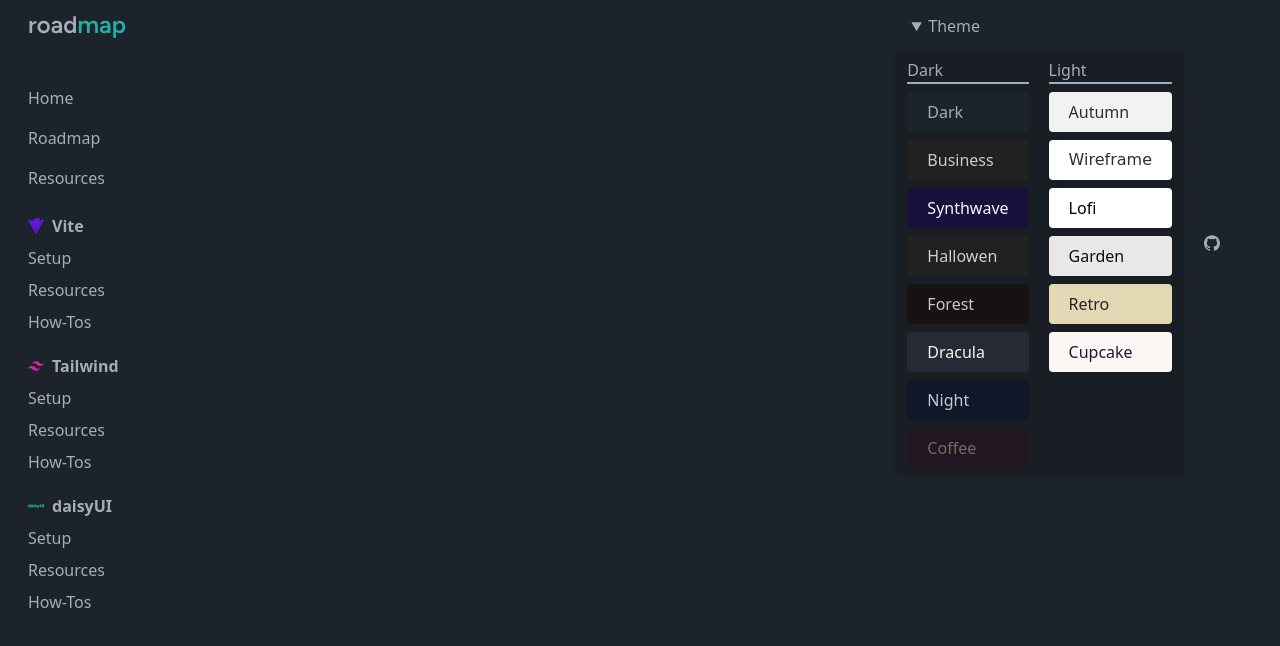
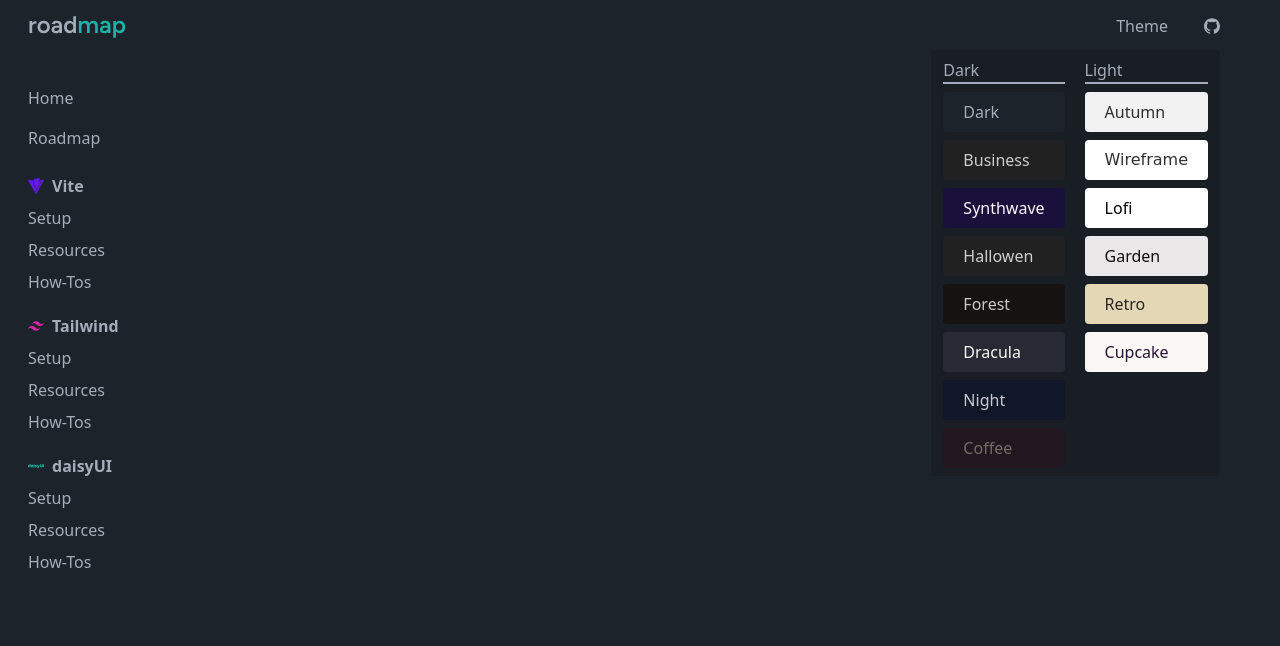
Before and after one commit to timobickmann/roadmap, a React (Vite) app: page /resources/daisyui/howtos in a window 1280 px wide. Both pictures are taken after a click on the heading "Theme". Shown: the top 646 px of the page. Built offline with nearby package versions, Linux system fonts and the light colour scheme.

Commit message:
added daisy pages, split themepicker in dark/light

```diff
--- a/src/App.tsx
+++ b/src/App.tsx
@@ -1,8 +1,8 @@
 import { BrowserRouter as Router, Routes, Route } from "react-router-dom";
+import { AppProvider } from "./AppContext";
 import Header from "./components/Header";
 import SidebarResources from "./components/SidebarResources";
 import Home from "./pages/Home";
-import Resources from "./pages/Resources";
 import Roadmap from "./pages/Roadmap";
 import ViteResources from "./pages/resources/ViteResources";
 import ViteSetup from "./pages/resources/ViteSetup";
@@ -11,7 +11,8 @@
 import TailwindSetup from "./pages/resources/TailwindSetup";
 import TailwindHowTos from "./pages/resources/TailwindHowTos";
 import DaisyuiSetup from "./pages/resources/DaisyuiSetup";
-import { AppProvider } from "./AppContext";
+import DaisyuiResources from "./pages/resources/DaisyuiResources";
+import DaisyuiHowTos from "./pages/resources/DaisyuiHowTos";
 
 function App() {
   return (
@@ -26,7 +27,6 @@
               <Routes>
                 <Route index element={<Home />} />
                 <Route path="/roadmap" element={<Roadmap />} />
-                <Route path="/resources" element={<Resources />} />
                 <Route path="/resources/vite" element={<ViteResources />} />
                 <Route path="/resources/vite/setup" element={<ViteSetup />} />
                 <Route path="/resources/vite/howtos" element={<ViteHowTos />} />
@@ -43,8 +43,16 @@
                   element={<TailwindHowTos />}
                 />
                 <Route
+                  path="/resources/daisyui"
+                  element={<DaisyuiResources />}
+                />
+                <Route
                   path="/resources/daisyui/setup"
                   element={<DaisyuiSetup />}
+                />
+                <Route
+                  path="/resources/daisyui/howtos"
+                  element={<DaisyuiHowTos />}
                 />
               </Routes>
             </div>
--- a/src/components/Header.tsx
+++ b/src/components/Header.tsx
@@ -46,12 +46,12 @@
         </div>
 
         <ul className="flex gap-5">
-          <li>
+        <li>
             <details>
-              <summary className="cursor-pointer rounded  px-4 py-1 hover:bg-neutral hover:text-neutral-content">
+              <summary className="list-none cursor-pointer rounded  px-4 py-1 hover:bg-neutral hover:text-neutral-content">
                 Theme
               </summary>
-              <ul className="mt-2 flex gap-5 rounded bg-base-200 px-3 py-2">
+              <ul className="absolute right-5 mt-2 flex gap-5 rounded bg-base-200 px-3 py-2">
                 <li>
                   <ul className="flex flex-col gap-2">
                     <li className="border-b-2 border-b-base-content">Dark</li>
--- a/src/components/SidebarResources.tsx
+++ b/src/components/SidebarResources.tsx
@@ -53,14 +53,7 @@
                     Roadmap
                   </Link>
                 </li>
-                <li>
-                  <Link
-                    className="block rounded py-2 pl-4 hover:bg-neutral hover:text-neutral-content"
-                    to="/resources"
-                  >
-                    Resources
-                  </Link>
-                </li>
+
                 <li className="mt-3 flex flex-col">
                   <p className="flex items-center gap-2 py-1 pl-4 font-bold">
                     <SiVite className="text-primary" /> Vite
--- /dev/null
+++ b/src/pages/resources/DaisyuiHowTos.tsx
@@ -0,0 +1,10 @@
+import HowTos from "../../components/HowTos";
+
+function DaisyuiHowTos() {
+  return (
+    <>
+      <HowTos category={"daisyui"} />
+    </>
+  );
+}
+export default DaisyuiHowTos;
--- /dev/null
+++ b/src/pages/resources/DaisyuiResources.tsx
@@ -0,0 +1,11 @@
+// @ts-nocheck
+import Resources from "../../components/Resources";
+
+function DaisyuiResources() {
+  return (
+    <>
+      <Resources category={"daisyui"} />
+    </>
+  );
+}
+export default DaisyuiResources;
```
Also changed, not shown: src/pages/Resources.tsx (deleted, +0 -8 lines).
